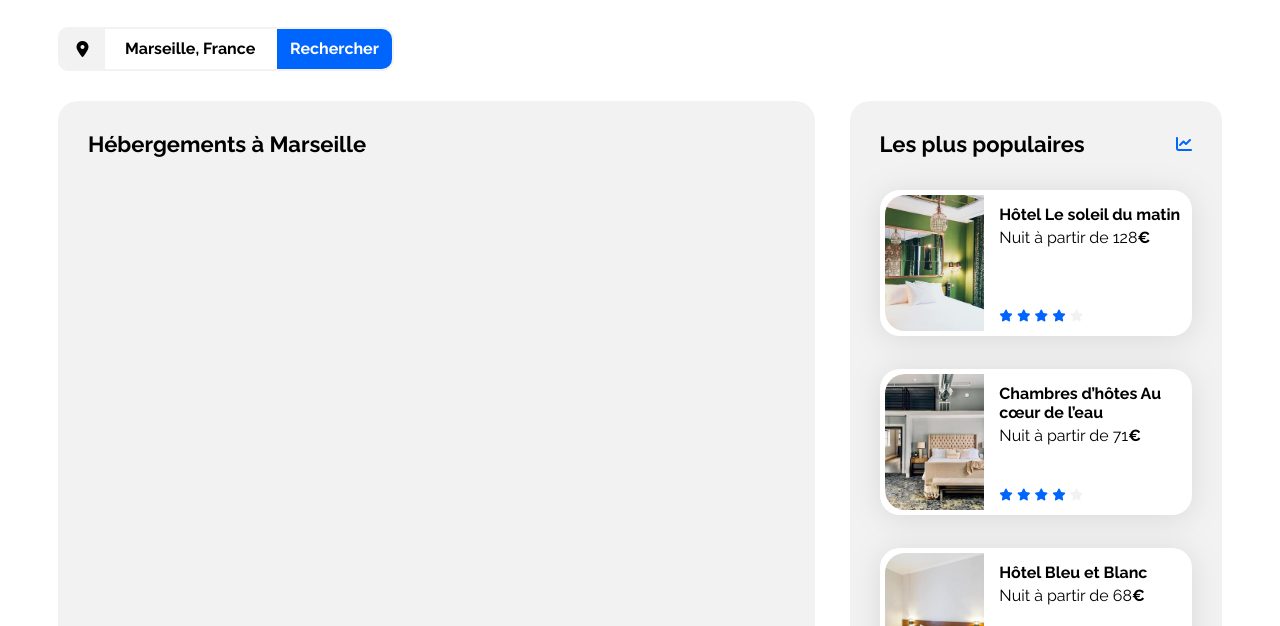
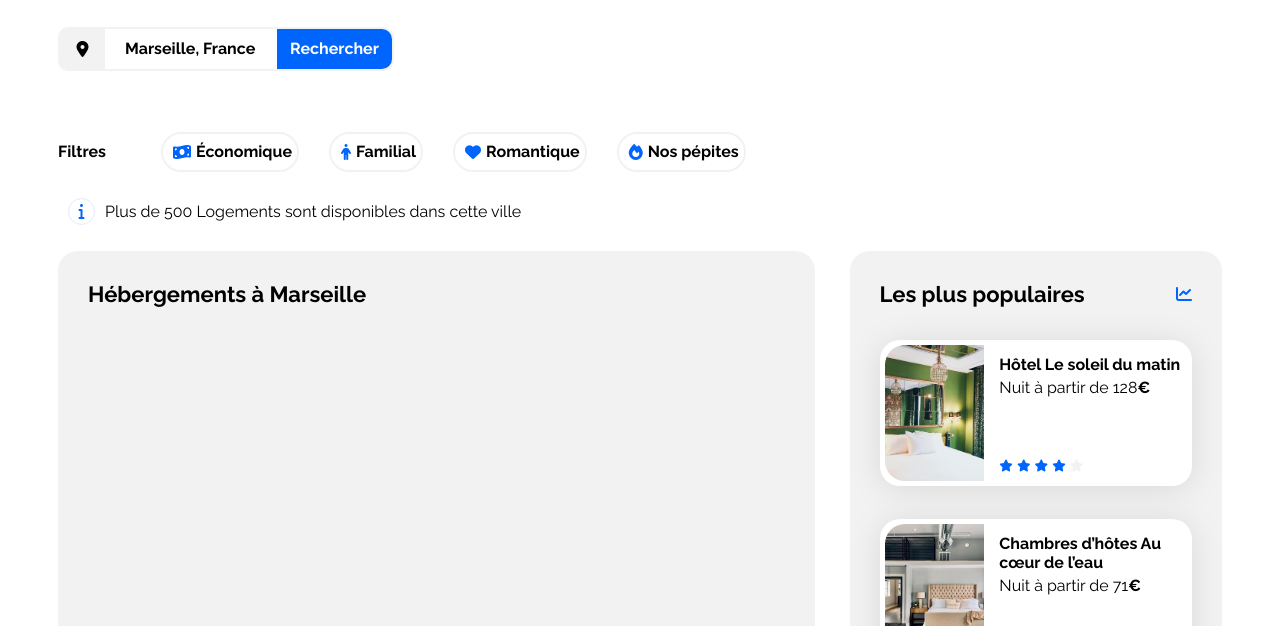
Before and after one commit to QuentinDidelot/Booki, a plain HTML site: page index.html in a window 1280 px wide. Shown: the part 174-800 px from the top of the page. Drawn offline with Linux system fonts and the light colour scheme.

Commit message:
Modifications filtres

```diff
--- a/css/style.css
+++ b/css/style.css
@@ -28,6 +28,10 @@ body {
 a {
     color: inherit;
     text-decoration: none;
+}
+
+li{
+    list-style: none;
 }
 
 .section-title {
@@ -77,7 +81,6 @@ header{
 }
 
 .menu{
-    list-style: none;
     display: flex;
 }
 
@@ -152,6 +155,48 @@ header{
 
 .formulaire form input[type="text"]:focus::placeholder{
     opacity: 0;
+}
+
+/******************* Filters ******************/
+
+.filters,
+.filters li,
+.filters ul {
+    display: flex;
+    align-items: center;
+}
+
+.filters li {
+    border: 2px solid var(--main-bg-color);
+    margin: 15px;
+    padding: 5px;
+    border-radius: 20px;
+}
+
+
+.filters ul {
+    flex-wrap: wrap;
+}
+
+.filters_pic{
+    padding-right: 5px;
+    padding: 5px;
+}
+
+.fa-info{
+    border: 1px solid var(--filter-bg-color);
+    border-radius: 50%;
+    width: 25px;
+    height: 25px;
+    display: flex;
+    align-items: center;
+    justify-content: center;
+    margin: 10px;
+}
+.info_paragraph{
+    display: flex;
+    align-items: center;
+    justify-content: flex-start;
 }
 
 /****** Hebergements And Populaires ***********/
--- a/index.html
+++ b/index.html
@@ -11,7 +11,7 @@
     <link rel="stylesheet" href="https://cdnjs.cloudflare.com/ajax/libs/font-awesome/6.2.1/css/all.min.css"
         integrity="sha512-MV7K8+y+gLIBoVD59lQIYicR65iaqukzvf/nwasF0nqhPay5w/9lJmVM2hMDcnK1OnMGCdVK+iQrJ7lzPJQd1w=="
         crossorigin="anonymous" referrerpolicy="no-referrer" />
-    <link rel="stylesheet" href="./css/style.css">
+        <link rel="stylesheet" href="./css/style.css">
 </head>
 
 <body>
@@ -43,9 +43,39 @@
                     <input id="find" type="text" name="city" placeholder="Marseille, France">
                     <button type="submit">Rechercher</button>
                 </form>
+
+<!---------------------------- FILTRES ---------------------------->
+                <div class="filters">
+                    <strong> Filtres</strong>
+                    <ul>
+                        <li>
+                            <i class="fa-sharp fa-solid fa-money-bill-wave filters_pic"></i>
+                            <strong>Économique</strong>
+                        </li>
+                        <li>
+                            <i class="fa-solid fa-person filters_pic"></i>
+                            <strong>Familial</strong>
+                        </li>
+                        <li>
+                            <i class="fa-solid fa-heart filters_pic"></i>
+                            <strong>Romantique</strong>
+                        </li>
+                        <li>
+                            <i class="fa-sharp fa-solid fa-fire filters_pic"></i>
+                            <strong>Nos pépites</strong>
+                        </li>
+                    </ul>
+                </div>
+
+
+                <p class="info_paragraph">
+                    <i class="fa-solid fa-info"></i>
+                    Plus de 500 Logements sont disponibles dans cette ville
+                </p>
+
+
             </section>
 
-<!----------------------------  ---------------------------->
 
             <div class="hebergements-and-populaires">
                 <section class="hebergements">
```
